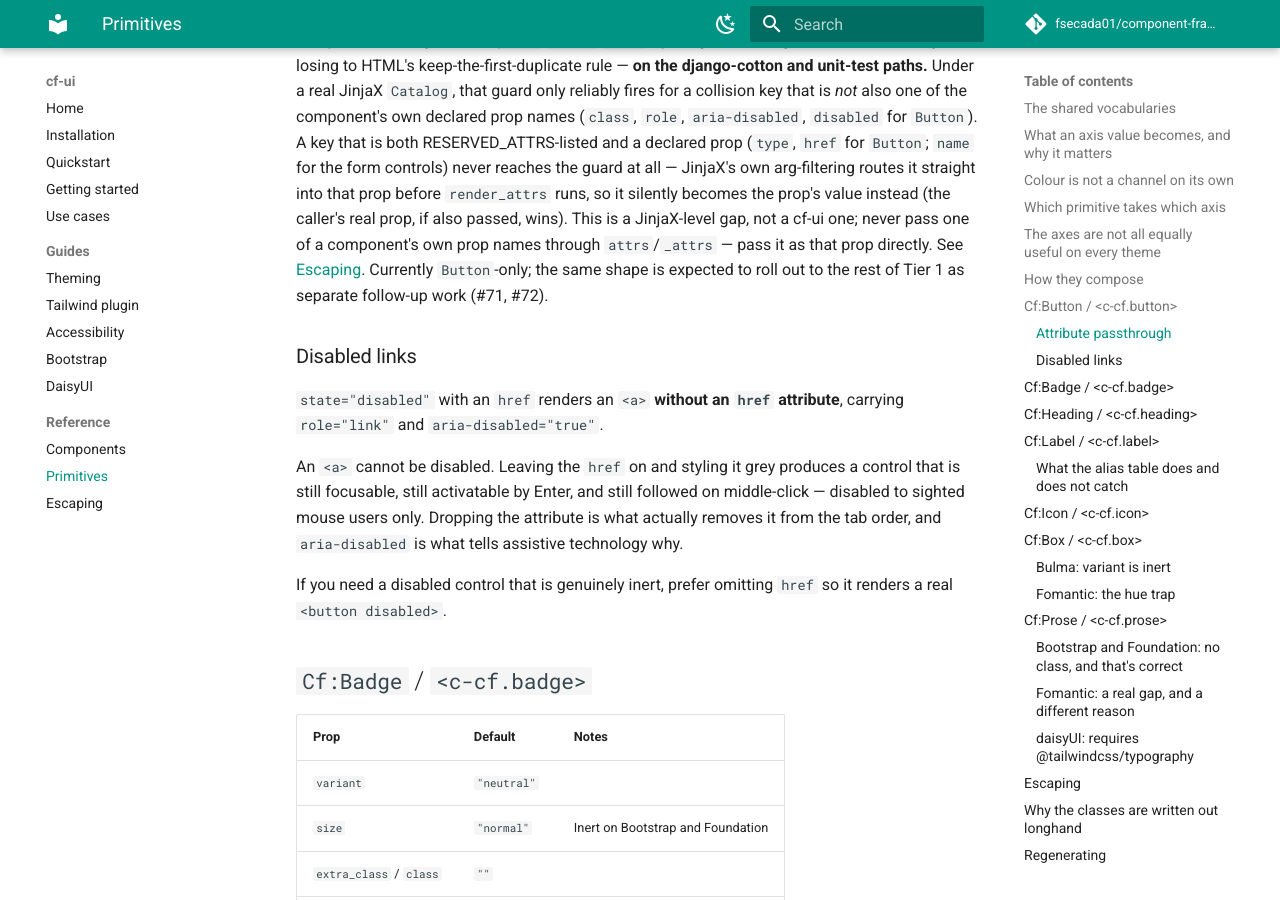
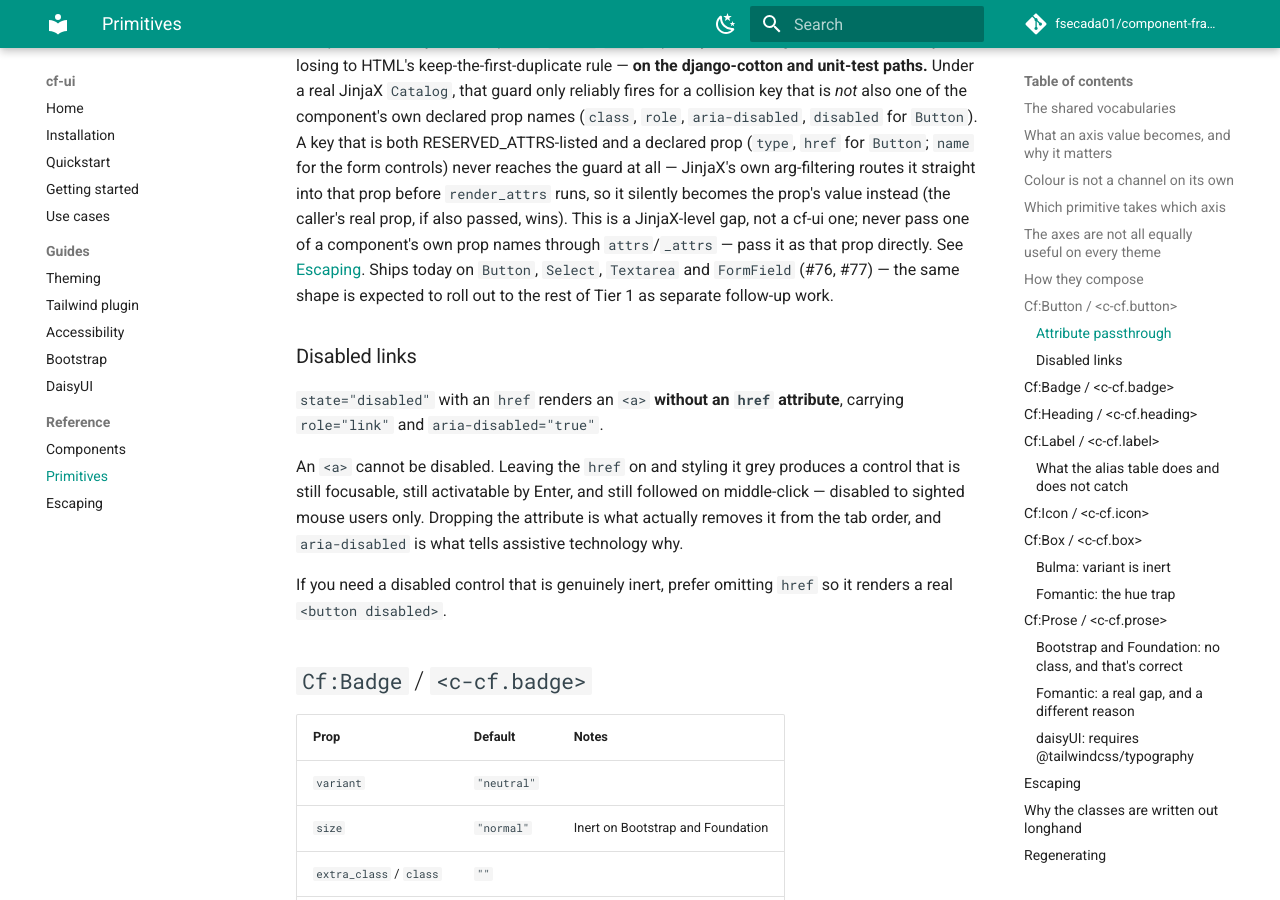
Before and after one commit to fsecada01/component-framework-ui, an MkDocs documentation site: the page built from docs/primitives.md, in a window 1280 px wide and 900 px high, scrolled down 5900 px. Built offline with MkDocs 1.6.1 and Material for MkDocs 9.7.7, drawn with Linux system fonts in a browser that asks for light colours; comment, search, counter and statistics services are not loaded.

Commit message:
fix(docs): correct stale Button-only attrs claim, pin the form-control case
/review on PR #81 found two issues:

- docs/primitives.md still cited closed issues #71/#72 as pending
  follow-up for rolling attrs passthrough out past Button, contradicting
  this same PR's own new text ("name for the form controls") two
  sentences earlier — the rollout already shipped via #76/#77.
  Corrected the claim to name what actually ships today.
- The declared-prop-name collision-bypass gap was only pinned by a
  Button test, but both the docs and this test file's docstring claim
  it for "the form controls" generally. Added a FormField test
  (name= collision) so a future JinjaX change affecting a different
  prop signature would be caught, not silently assumed away.

Co-Authored-By: Claude Sonnet 5 <noreply@anthropic.com>
Claude-Session: https://claude.ai/code/session_01Ur2c6d3peuerUGgRdJ6Fvs

```diff
--- a/docs/primitives.md
+++ b/docs/primitives.md
@@ -265,8 +265,9 @@ JinjaX's own arg-filtering routes it straight into that prop before
 caller's real prop, if also passed, wins). This is a JinjaX-level gap, not
 a cf-ui one; never pass one of a component's own prop names through
 `attrs`/`_attrs` — pass it as that prop directly. See
-[Escaping](escaping.md). Currently `Button`-only; the same shape is expected
-to roll out to the rest of Tier 1 as separate follow-up work (#71, #72).
+[Escaping](escaping.md). Ships today on `Button`, `Select`, `Textarea` and
+`FormField` (#76, #77) — the same shape is expected to roll out to the rest
+of Tier 1 as separate follow-up work.
 
 ### Disabled links
 
```
Also changed, not shown: 1 other file.
